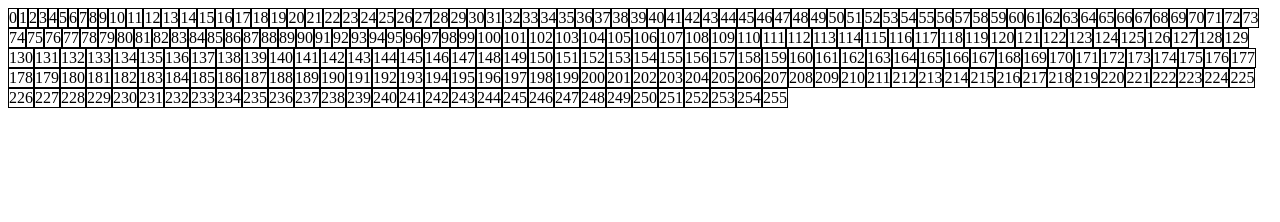
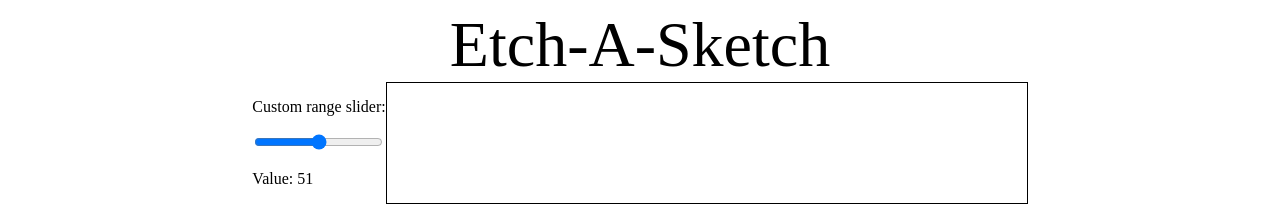
Before and after one commit to Jisun-Lee/etch-a-sketch, a plain HTML site: page index.html in a window 1280 px wide. Drawn offline with Linux system fonts and the light colour scheme.

Commit message:
Connects slider to grid creation
Needs default view and auto grid resizing

```diff
--- a/index.html
+++ b/index.html
@@ -3,14 +3,22 @@
 <head>
     <meta charset="utf-8">
     <title>Etch-A-Sketch</title>
-
+    <script src="script.js" defer></script>
     <link rel="stylesheet" href="style.css">
 </head>
 
 <body>
-    <div class="container"></div>
+    <header class="header">Etch-A-Sketch</header>
+    <div class="main">
+        <div class="controls">
+            <p>Custom range slider:</p>
+            <input type="range" min="1" max="100"
+                id="slider">
+            <p>Value: <span id="demo"></span></p>
+        </div>
+        <div class="container"></div>
+    </div>
 
-    <script src="script.js"></script>
 </body>
 
 </html>
--- a/script.js
+++ b/script.js
@@ -1,11 +1,28 @@
-const container = document.querySelector(".container");
+let gridSize = 16;
 
-for (i = 0; i < 16 * 16; i++) {
-  const box = document.createElement("div");
-  box.className = "box";
+const container = document.querySelector('.container');
+const slider = document.getElementById('slider');
+const output = document.getElementById('demo');
+output.innerHTML = slider.value; //default slider value
+
+slider.oninput = function() {
+  let gridSize = slider.value;
+  output.innerHTML = gridSize;
+
+  for (i = 0; i < gridSize * gridSize; i++) {
+  const box = document.createElement('div');
+  box.className = 'box';
   container.appendChild(box);
   box.innerText = `${i}`;
+  box.addEventListener('mouseover', function() {
+    box.classList.add('shift');
+  })
 }
+}
+
+console.log(slider.value);
+
+
 
 
 
--- a/style.css
+++ b/style.css
@@ -1,8 +1,35 @@
+body {
+    display: flex;
+    flex-direction: column;
+    align-items: center;
+}
+
+.header {
+    font-size: 64px;
+}
+
+.main {
+    display: flex;
+    flex-direction: row;
+}
+
 .container {
     display: flex;
     flex-wrap: wrap;
+    width: 640px;
+    margin: 0;
+    padding: 0;
+    border: 1px solid black;
 }
 .box {
-    border: 1px solid black;
     background-color: white;
+    width: 40px;
+    height: 40px;
+    margin: 0;
+    padding: 0;
+    border: 0;
   }
+
+.shift {
+    background-color: black;
+}
```
